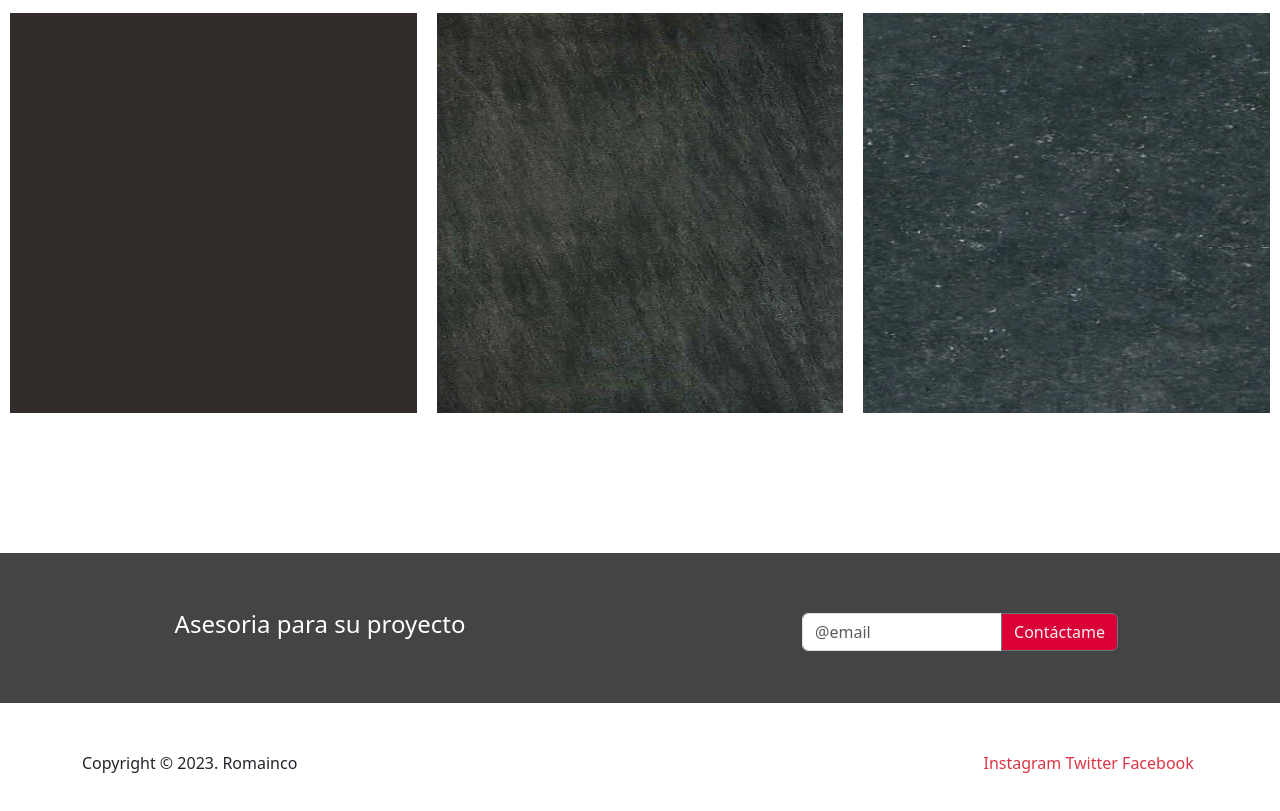
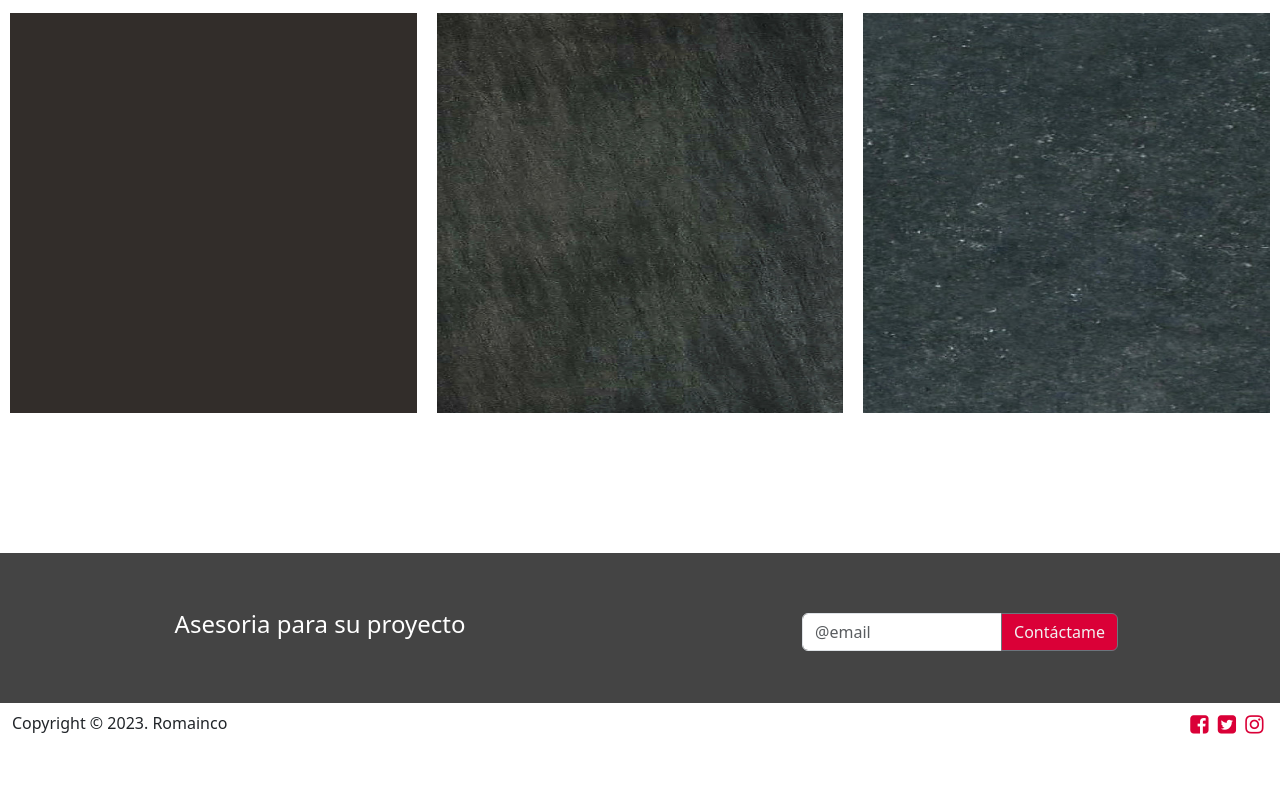
Before and after one commit to PaulaCT-Cursos/PF-PaulaTamez, a plain HTML site: page materiales.html in a window 1280 px wide. Shown: the part 1492-2303 px from the top of the page. After the commit the page ends 2235 px from the top, so only its background shows below. Drawn offline with nearby package versions, Linux system fonts and the light colour scheme.

Commit message:
Se modifica el footer

```diff
--- a/css/estilo.css
+++ b/css/estilo.css
@@ -144,9 +144,6 @@ body {
   height: 30px;
 }
 
-footer {
-  height: 120px;
-}
 footer div a {
   color: #DA0037;
 }
--- a/materiales.html
+++ b/materiales.html
@@ -126,11 +126,19 @@
                 </div>
             </div>
         </div>
-        <footer class="container">
-            <p class="float-end pt-5"><a class="text-decoration-none text-danger link" href="#">Facebook</a>&nbsp;</p>
-            <p class="float-end pt-5"><a class="text-decoration-none text-danger link" href="#">Twitter</a>&nbsp;</p>
-            <p class="float-end pt-5"><a class="text-decoration-none text-danger link" href="#">Instagram</a>&nbsp;</p>
-            <p class="pt-5">Copyright &copy; 2023. Romainco</p>
+        <footer class="container-fluid">
+            <div class="row align-items-center pt-2 pb-2">
+                <div class="col-12 col-md-6">
+                    <p class="m-0 text-center text-md-start">Copyright &copy; 2023. Romainco</p>
+                </div>
+                <div class="col-12 col-md-6">
+                    <div class="d-flex justify-content-center justify-content-md-end">
+                        <a href="#"><i class="fa fa-facebook-square fa-lg fa-fw"></i></a>
+                        <a href="#"><i class="fa fa-twitter-square fa-lg fa-fw"></i></a>
+                        <a href="#"><i class="fa fa-instagram fa-lg fa-fw"></i></a>
+                    </div>
+                </div>
+            </div>
         </footer>
         <!--Ventana de modal-->
         <div class="modal fade" id="modalCotizar" tabindex="-1" aria-labelledby="Cotización" aria-hidden="true">
```
Also changed, not shown: index.html (+13 -5 lines), proyectos.html (+13 -5 lines), servicios.html (+13 -5 lines).
